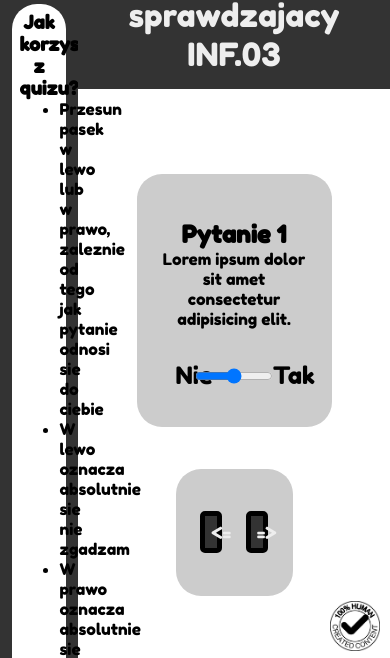
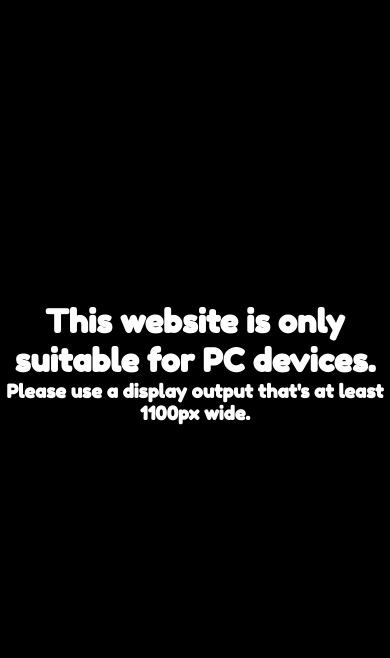
Before and after one commit to lunarwanderer13/zst-quiz, a website: page index.html in a window 390 px wide. Shown: the part 59-717 px from the top of the page. Drawn offline with Linux system fonts and the light colour scheme.

Commit message:
Add a screen blocker for devices that are not wide enough

```diff
--- a/index.html
+++ b/index.html
@@ -7,6 +7,10 @@
     <link rel="stylesheet" href="src/styles/style.css">
 </head>
 <body>
+    <div class="blocker">
+        <h1>This website is only suitable for PC devices.</h1>
+        <h3>Please use a display output that's at least 1100px wide.</h3>
+    </div>
     <aside>
         <a href="https://zst.pulawy.pl/" target="_blank"><img src="src/images/logo.jpg" alt="ZST4"></a>
         <div class="help">
@@ -96,7 +100,7 @@
     <section class="badges">
         <img class="badge" src="src/images/100-human.png" alt="100-human.png">
         <img class="badge" src="src/images/no-ai.png" alt="no-ai.png">
-        <a href=""><img class="badge" src="src/images/github.png" alt="github.png"></a>
+        <a href="https://github.com/lunarwanderer13" target="_blank"><img class="badge" src="src/images/github.png" alt="github.png"></a>
     </section>
 
     <script src="src/scripts/script.js"></script>
--- a/src/styles/style.css
+++ b/src/styles/style.css
@@ -7,6 +7,32 @@
 
 * {
     margin: 0;
+}
+
+div.blocker {
+    position: fixed;
+    top: 0px;
+    left: 0px;
+    background-color: #000;
+    color: #fff;
+    width: 100vw;
+    height: 100vh;
+    z-index: 999;
+}
+
+@media only screen and (min-width: 1100px) {
+    div.blocker {
+        display: none;
+    }
+}
+
+@media only screen and (max-width: 1099px) {
+    div.blocker {
+        display: flex;
+        flex-direction: column;
+        align-items: center;
+        justify-content: center;
+    }
 }
 
 body {
```
